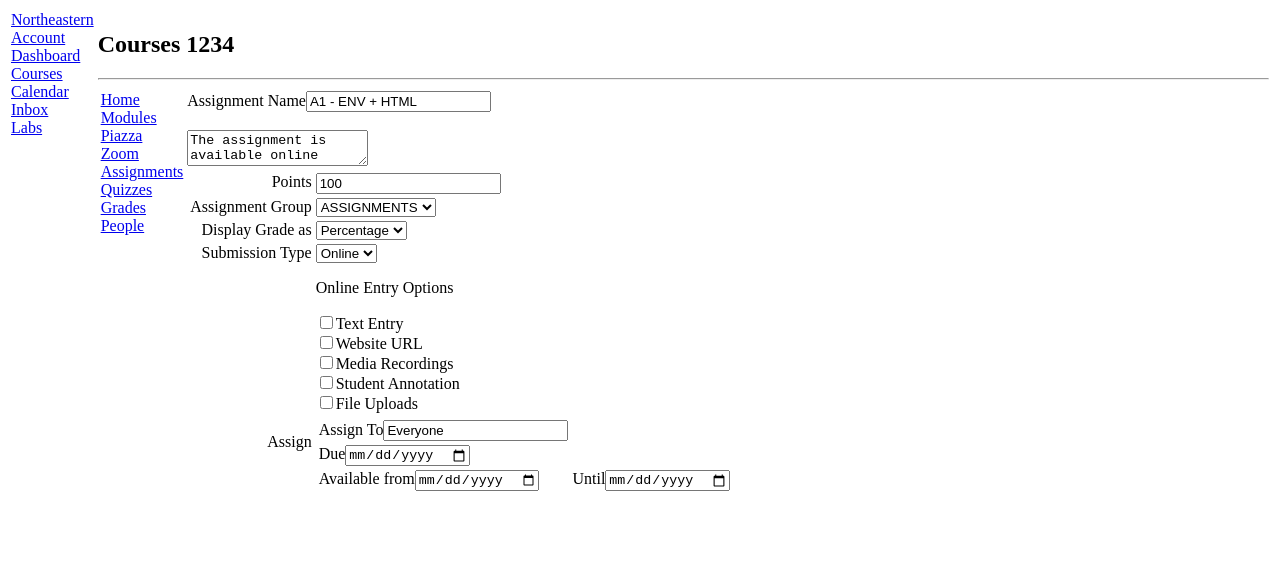
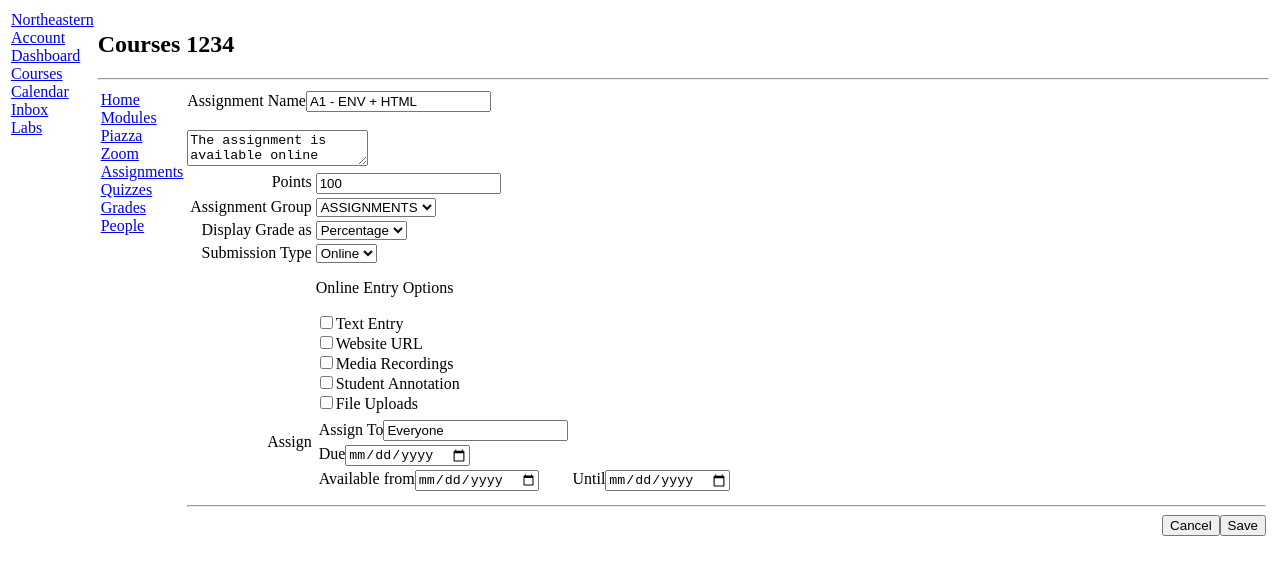
Before and after one commit to millercharlie/kambaz-next-js, a Next.js app: page /Courses/1234/Assignments/123 in a window 1280 px wide. Shown: the top 574 px of the page. Built offline with nearby package versions, Linux system fonts and the light colour scheme.

Commit message:
add save/cancel buttons

```diff
--- a/app/(Kambaz)/Courses/[cid]/Assignments/[aid]/page.tsx
+++ b/app/(Kambaz)/Courses/[cid]/Assignments/[aid]/page.tsx
@@ -101,5 +101,10 @@ export default function AssignmentEditor() {
                     </td>
                 </tr>
             </table>
+                <hr />
+            <div style={{display: 'flex', float: 'right'}}>
+                <button>Cancel</button>
+                <button>Save</button>
+            </div>
         </div>
     );}
```
